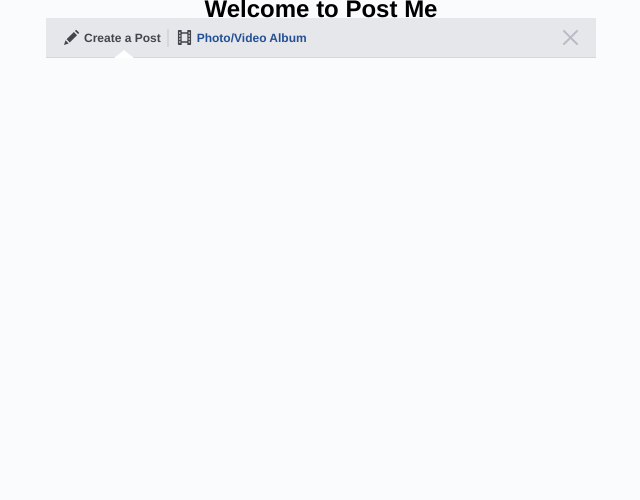
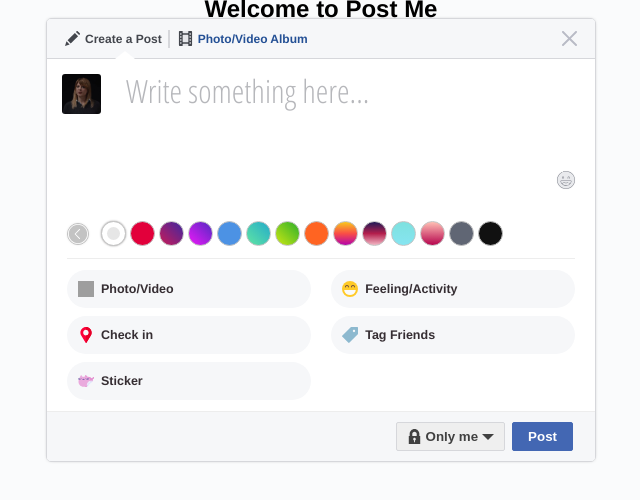
Before and after one commit to ElitDevs/PostMe, a React (Create React App) app: page / in a window 1280 px wide. Shown: the top 500 px of the page, without its empty margins (319-959 px from the left). Built offline with nearby package versions, Linux system fonts and the light colour scheme; grey boxes are pictures that could not be loaded.

Commit message:
put the Components together

```diff
--- a/src/Containers/PostForm/PostForm.css
+++ b/src/Containers/PostForm/PostForm.css
@@ -1,5 +1,14 @@
+:root {
+  --border-color: #d6d7db;
+  --shdow-color: #363636;
+}
+
 .postFormContainer {
   display: flex;
   flex-direction: column;
   width: 550px;
+  border: 1px solid var(--border-color);
+  border-radius: 5px;
+  overflow: hidden;
+  box-shadow: 0px 0px 4px -3px var(--shdow-color);
 }
--- a/src/Containers/PostForm/PostForm.jsx
+++ b/src/Containers/PostForm/PostForm.jsx
@@ -1,6 +1,9 @@
 import React, { Component } from 'react'
 
 import PostHead from '../../Components/PostHead/PostHead'
+import PostInput from '../../Components/PostInput/PostInput'
+import PostControls from '../../Components/PostControls/PostControls'
+import PostFoot from '../../Components/PostFoot/PostFoot'
 
 import './PostForm.css'
 
@@ -9,6 +12,9 @@ export default class PostForm extends Component {
     return (
       <div className="postFormContainer">
         <PostHead />
+        <PostInput />
+        <PostControls />
+        <PostFoot />
       </div>
     )
   }
```
